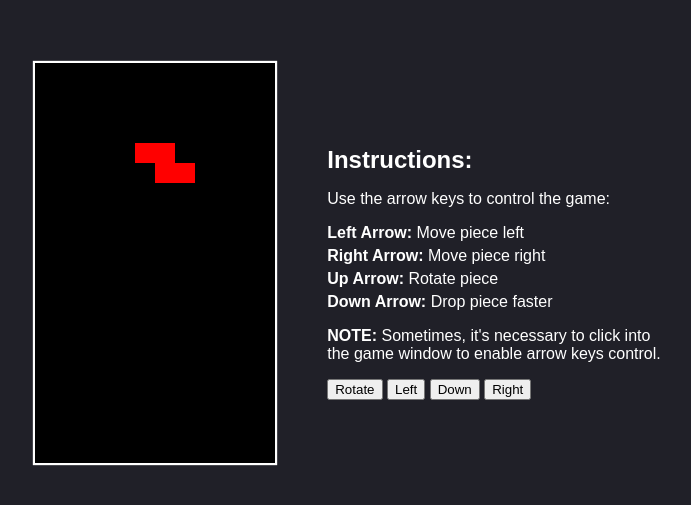
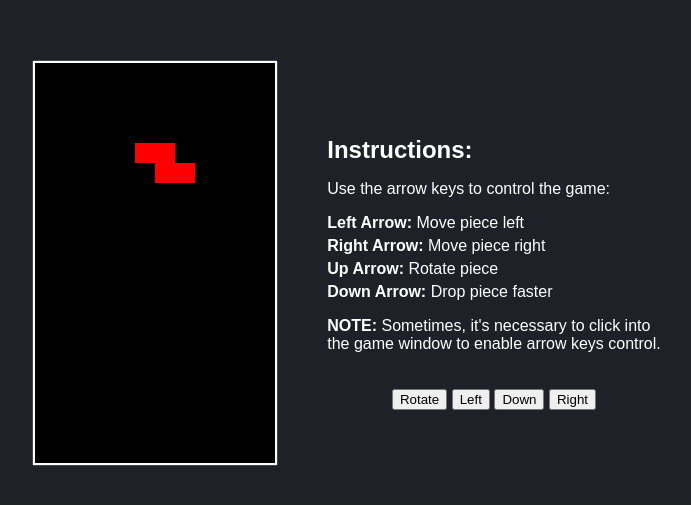
Before and after one commit to panvojtek/Tetris, a plain HTML site: page index.html in a window 1280 px wide. Shown: the part 137-642 px from the top of the page, without its empty margins (293-984 px from the left). Drawn offline with Linux system fonts and the light colour scheme.

Commit message:
Update styles.css

```diff
--- a/styles.css
+++ b/styles.css
@@ -29,6 +29,16 @@ body {
     margin-bottom: 10px;
 }
 
+#info-container {
+    display: flex;
+    flex-direction: column;
+    align-items: center;
+}
+
+#controls {
+    margin-top: 20px;  /* adjust this value as needed */
+}
+
 #instructions ul {
     list-style: none;
     padding: 0;
```
